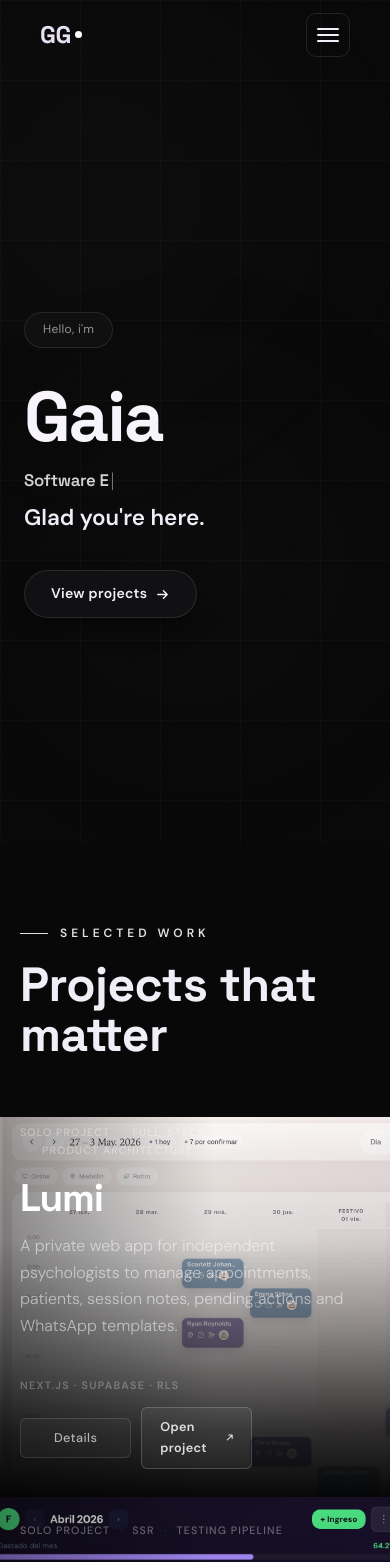
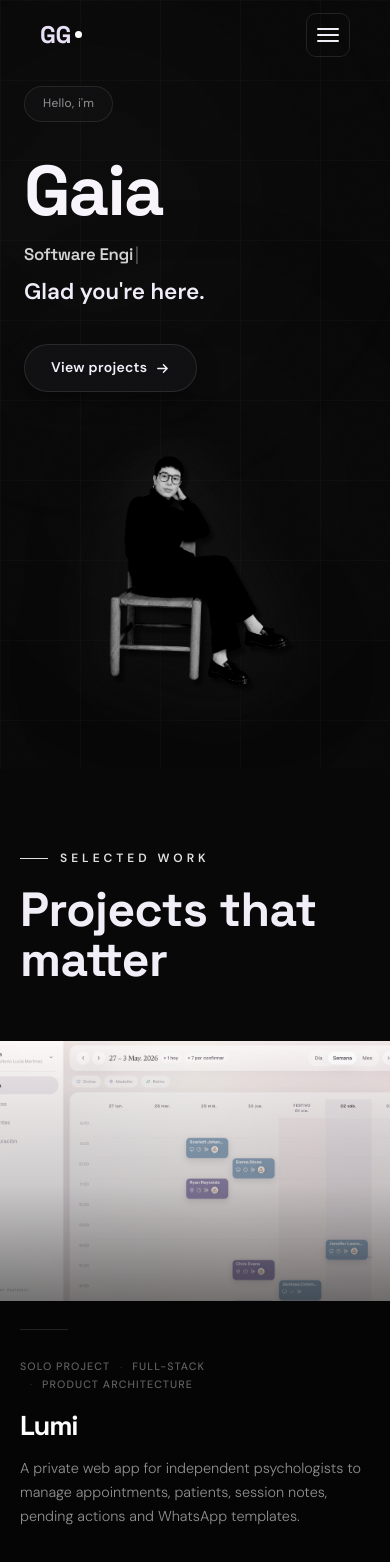
Before and after one commit to GaiaGomez/gaia-gomez-portfolio, a React (Vite) app: page / in a window 390 px wide. Shown: the top 1562 px of the page. Built offline with nearby package versions, Linux system fonts and the light colour scheme.

Commit message:
Improve mobile hero and project responsiveness

```diff
--- a/src/components/Hero.jsx
+++ b/src/components/Hero.jsx
@@ -58,7 +58,7 @@ export default function Hero() {
   }, []);
 
   return (
-    <section ref={sectionRef} style={{
+    <section ref={sectionRef} className="hero-section" style={{
       minHeight: '100vh',
       display: 'flex',
       alignItems: 'center',
@@ -98,6 +98,7 @@ export default function Hero() {
         <div
           key={chip.label}
           className="hero-chip"
+          data-chip={chip.label.toLowerCase()}
           style={{
             position: 'absolute',
             top: chip.top, right: chip.right,
@@ -334,26 +335,66 @@ export default function Hero() {
           }
         }
 
-        /* Tablet + mobile: portrait fades to atmosphere */
+        /* ── Mobile: stack text → portrait → skills ─────── */
         @media (max-width: 768px) {
-          .hero-portrait {
-            animation: none !important;
-            opacity: 0.25 !important;
-            left: auto !important;
-            right: -20px !important;
-            transform: none !important;
-            height: 52vh !important;
-            z-index: 0 !important;
+          .hero-section {
+            flex-direction: column !important;
+            align-items: stretch !important;
+            justify-content: flex-start !important;
+            min-height: auto !important;
+            padding-bottom: 44px;
           }
           .hero-content-wrap {
+            width: 100% !important;
             padding-left: 24px !important;
             padding-right: 24px !important;
           }
+          .hero-portrait {
+            position: relative !important;
+            bottom: auto !important;
+            left: auto !important;
+            transform: none !important;
+            width: 88% !important;
+            height: auto !important;
+            max-height: 42vh !important;
+            display: block !important;
+            align-self: center !important;
+            margin: 12px auto 0 !important;
+            opacity: 1 !important;
+            z-index: 2 !important;
+            animation: none !important;
+          }
+          .hero-spin-circle { display: none !important; }
+          /* Hide verbose chips, keep 3 simplified skills */
+          .hero-chip[data-chip="code"],
+          .hero-chip[data-chip="architecture"] { display: none !important; }
+          .hero-chip {
+            font-size: 0.72rem !important;
+            padding: 7px 14px !important;
+            animation: none !important;
+          }
+          /* Float 3 skills over portrait bottom area */
+          .hero-chip[data-chip="product"] {
+            top: auto !important; left: auto !important;
+            right: 20px !important; bottom: 108px !important;
+          }
+          .hero-chip[data-chip="design"] {
+            top: auto !important; left: auto !important;
+            right: 20px !important; bottom: 64px !important;
+          }
+          .hero-chip[data-chip="ai"] {
+            top: auto !important; left: auto !important;
+            right: 20px !important; bottom: 20px !important;
+          }
         }
 
-        /* Small phones: hide portrait entirely */
+        /* ── Small phones ────────────────────────────────── */
         @media (max-width: 480px) {
-          .hero-portrait { display: none !important; }
+          .hero-portrait {
+            width: 96% !important;
+            max-height: 38vh !important;
+          }
+          .hero-chip { display: none !important; }
         }
       `}</style>
     </section>
--- a/src/index.css
+++ b/src/index.css
@@ -433,15 +433,51 @@ img { display: block; max-width: 100%; }
   .btn { min-height: var(--btn-h-mobile); }
   .ui-card { padding: var(--card-pad-mobile); }
 
-  .wrapper { min-height: 480px; }
-  .wrapper__bg { background-attachment: scroll; }
-  .wrapper__content { padding: 36px 32px; }
+  /* Stack: image on top, content below with solid background */
+  .wrapper {
+    min-height: unset;
+    overflow: visible;
+  }
+
+  /* Image becomes a regular block element */
+  .wrapper__bg {
+    position: relative;
+    height: 320px;
+    background-attachment: scroll;
+    /* opacity reveal still works via is-revealed */
+  }
+
+  /* Limit gradient to the image area only */
+  .wrapper__gradient {
+    height: 320px;
+    inset: 0 0 auto 0;
+    background: linear-gradient(to top,
+      rgba(0,0,0,0.72) 0%,
+      rgba(0,0,0,0.18) 55%,
+      transparent 100%
+    );
+  }
+
+  /* Content: solid background, below image, no overlay */
+  .wrapper__content {
+    position: relative;
+    bottom: auto;
+    background: #050505;
+    padding: 36px 28px;
+    opacity: 1 !important;
+    transform: none !important;
+    transition: none !important;
+  }
 }
 
 @media (max-width: 600px) {
-  .wrapper { min-height: 380px; }
+  .wrapper__bg { height: 260px; }
   .wrapper__content { padding: 28px 20px; }
-  .editorial-title { letter-spacing: -1.2px; }
+  .editorial-title {
+    font-size: clamp(1.7rem, 7vw, 2.2rem);
+    letter-spacing: -1.2px;
+  }
+  .editorial-desc { font-size: 0.9rem; }
   .editorial-bottom { flex-direction: column; align-items: flex-start; }
   .project-feature-btn { width: 100%; justify-content: center; }
 }
```
